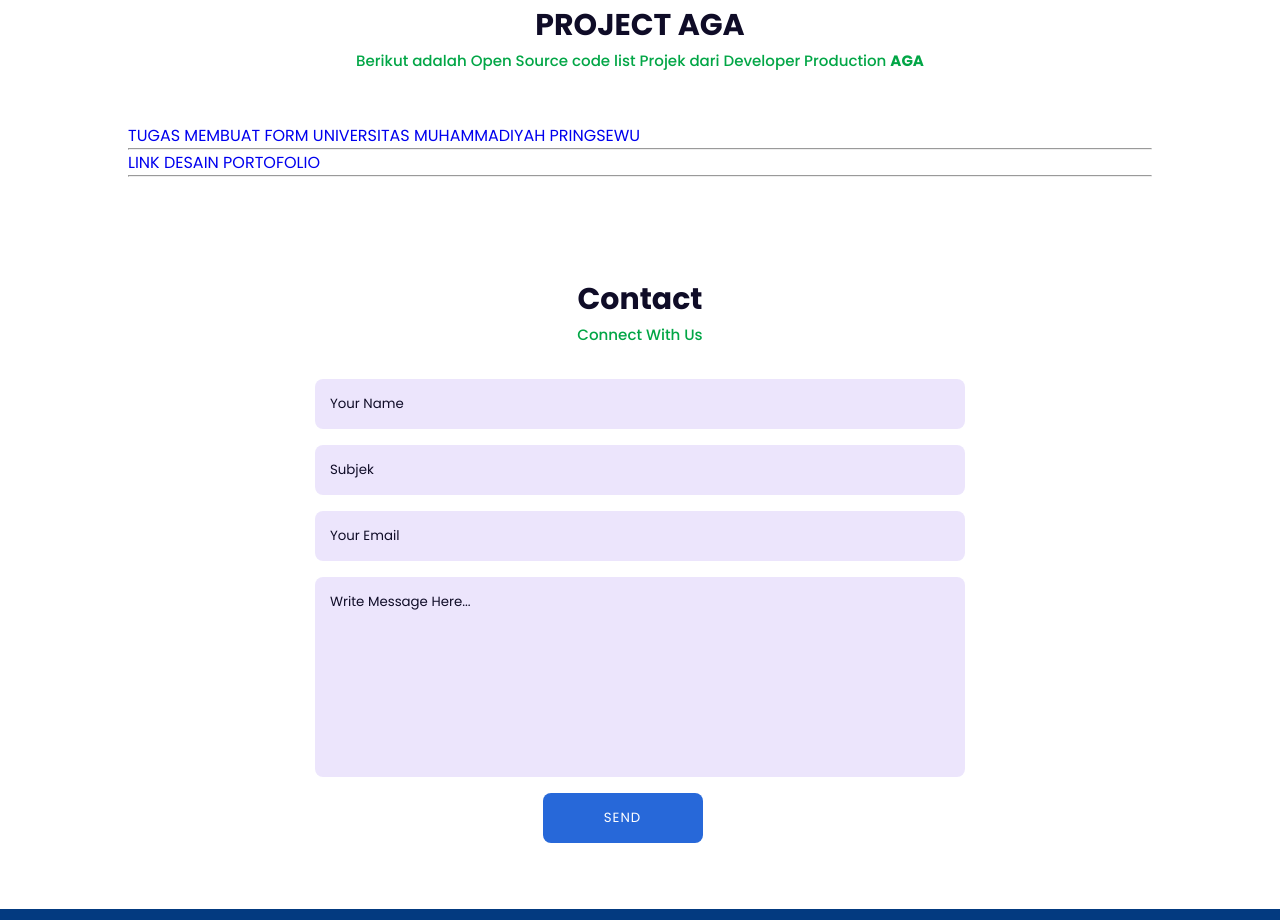
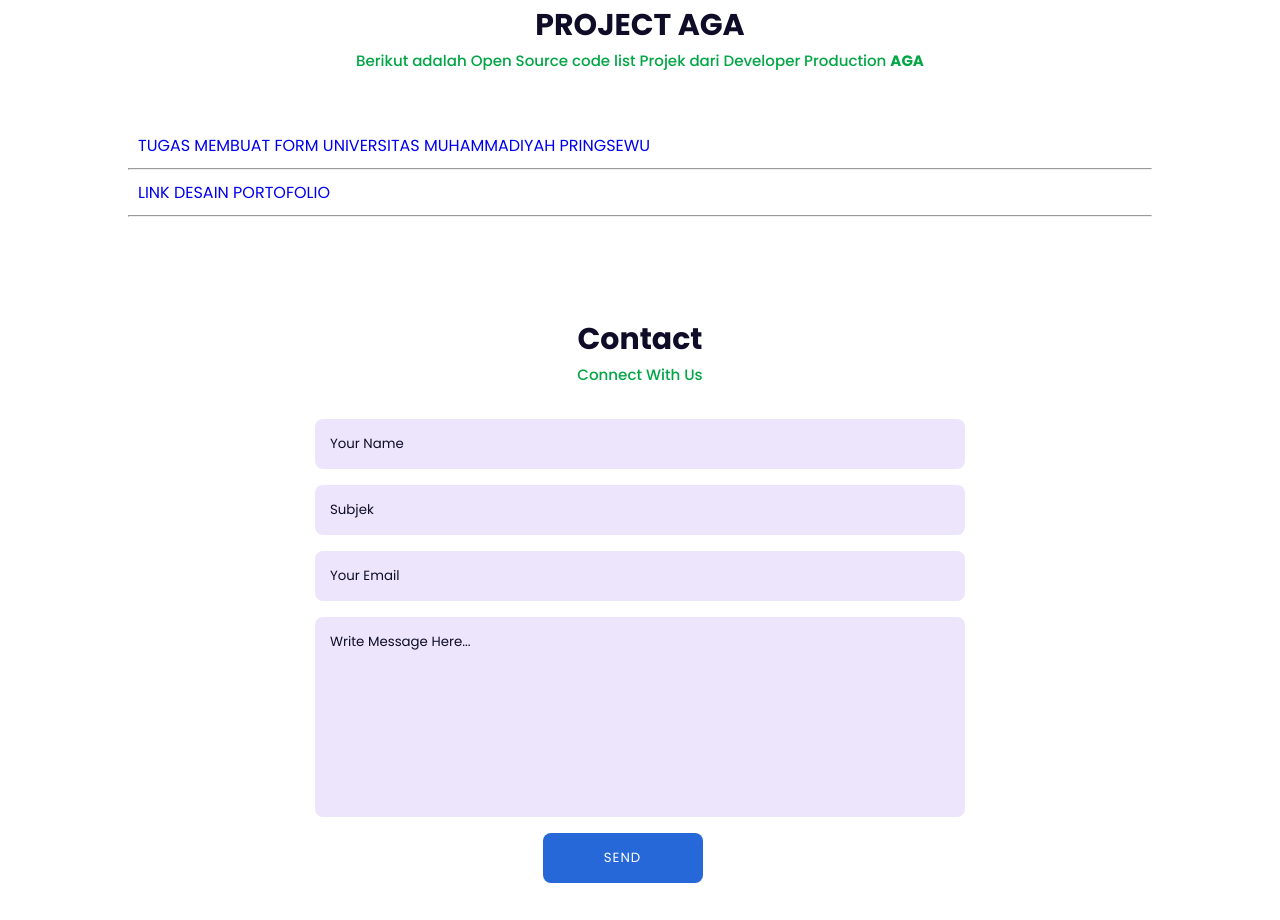
Before and after one commit to jeriwilaga/Portofolio, a plain HTML site: page index.html in a window 1280 px wide. Shown: the part 3260-4180 px from the top of the page. Drawn offline with nearby package versions, Linux system fonts and the light colour scheme.

Commit message:
style.css

```diff
--- a/css/style.css
+++ b/css/style.css
@@ -9,6 +9,10 @@
   scroll-behavior: smooth;
   scroll-padding-top: 2rem;
   font-family: "Poppins", sans-serif;
+}
+.list-group-item{
+  color: #000;
+  padding: 10px;
 }
 :root {
   --main-color: #033a80;
```
